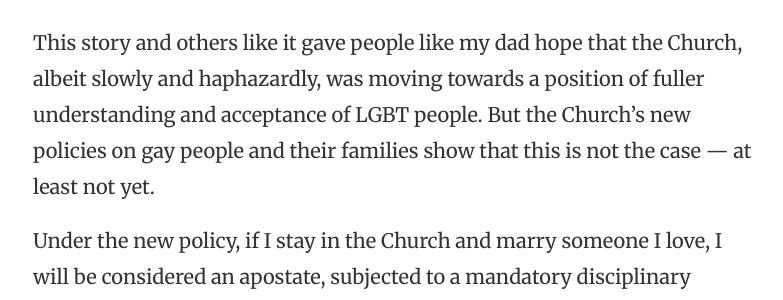
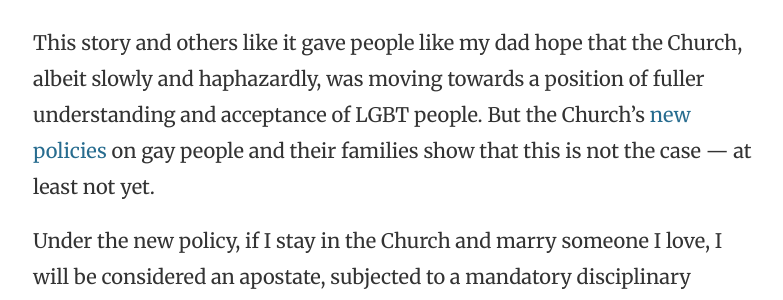
Before and after one commit to zwsorenson/zwsorenson.github.io, a Jekyll site: the page built from _posts/2015-11-11-letter-to-dallin-h-oaks.md, in a window 1280 px wide and 900 px high, scrolled down 1190 px. Shown: the part 230-530 px from the top of the window, without its empty margins (247-1030 px from the left). Built offline with Jekyll 4.4.1, drawn with Linux system fonts in a browser that asks for light colours; nearby versions of some CDN libraries; comment, search, counter and statistics services are not loaded; some of the changed lines change nothing that is shown.

Commit message:
added link to new policy

```diff
--- a/_posts/2015-11-11-letter-to-dallin-h-oaks.md
+++ b/_posts/2015-11-11-letter-to-dallin-h-oaks.md
@@ -41,8 +41,8 @@ with him and other Church leaders in Oakland:
 
 This story and others like it gave people like my dad hope that the
 Church, albeit slowly and haphazardly, was moving towards a position of
-fuller understanding and acceptance of LGBT people. But the Church’s new
-policies on gay people and their families show that this is not the case
+fuller understanding and acceptance of LGBT people. But the Church’s [new
+policies](https://www.scribd.com/doc/288685756/Changes-to-LDS-Handbook-1-Document-2-Revised-11-3-15-28003-29) on gay people and their families show that this is not the case
 — at least not yet.
 
 Under the new policy, if I stay in the Church and marry someone I love,
```
